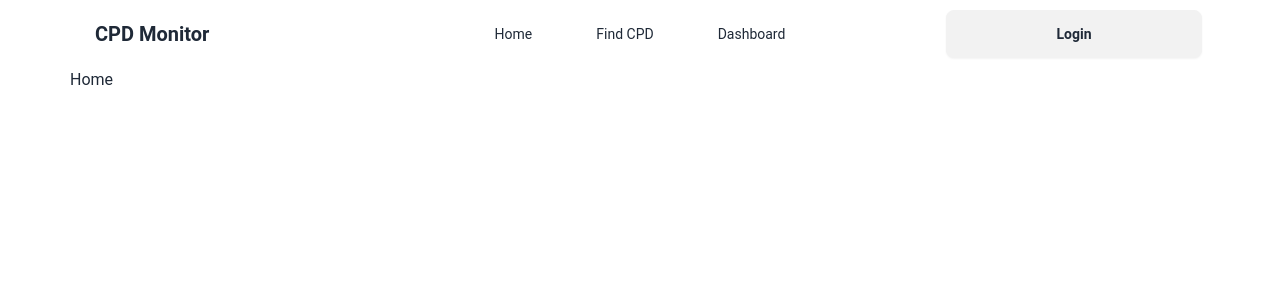
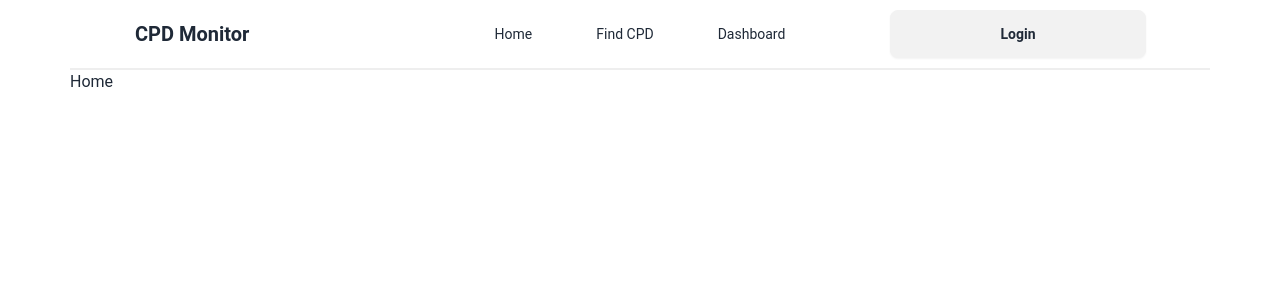
Before and after one commit to CPD-participation-monitor/client, a React (Vite) app: page / in a window 1280 px wide. Shown: the top 300 px of the page. Built offline with nearby package versions, Linux system fonts and the light colour scheme.

Commit message:
logout button fix - styles & container styles fix

```diff
--- a/src/components/Navbar.jsx
+++ b/src/components/Navbar.jsx
@@ -4,6 +4,8 @@ import { HOME_ROUTE, LOGIN_ROUTE, ENG_DASHBOARD_ROUTE, ADMIN_DASHBOARD_ROUTE, CP
 import { roles } from "../utils/constants";
 import { useSelector, useDispatch } from "react-redux";
 import { logout, reset } from "../features/auth/authSlice";
+import { ArrowRightStartOnRectangleIcon } from "@heroicons/react/24/outline";
+import { IconButton } from "@material-tailwind/react";
 
 const Navbar = () => {
 
@@ -23,8 +25,7 @@ const Navbar = () => {
     }, [user]);
 
     return (
-        <div className="container mx-auto">
-            <div className="navbar bg-base-100">
+        <div className="navbar md:container mx-auto bg-base-100 md:px-16 border-b-2 border-slate-100">
             <div className="navbar-start">
                 <div className="dropdown">
                     <div tabIndex={0} role="button" className="btn btn-ghost lg:hidden">
@@ -36,7 +37,7 @@ const Navbar = () => {
                         <li className="mx-4"><Link to={navLinkDashboard}>Dashboard</Link></li>
                     </ul>
                 </div>
-                    <Link to={HOME_ROUTE} className="btn btn-ghost text-xl text-center">CPD Monitor</Link>
+                <Link to={HOME_ROUTE} className="btn btn-ghost text-xl text-center px-0">CPD Monitor</Link>
             </div>
             <div className="navbar-center hidden lg:flex">
                 <ul className="menu menu-horizontal px-1">
@@ -46,16 +47,24 @@ const Navbar = () => {
                 </ul>
             </div>
             {user ? (
-                    <div className="navbar-end">
-                        <button className="btn md:btn-wide bg-red-500" onClick={onLogout}>Logout</button>
+                <>
+                    <div className="hidden md:flex navbar-end">
+                        <button className="btn bg-red-500 text-slate-800" onClick={onLogout}>Logout
+                            <ArrowRightStartOnRectangleIcon className="w-4 h-4" />
+                        </button>
                     </div>
+                    <div className="md:hidden navbar-end ">
+                        <IconButton variant='gradient' onClick={onLogout} color='red'>
+                            <ArrowRightStartOnRectangleIcon className="w-4 h-4" />
+                        </IconButton>
+                    </div>
+                </>
             ) : (
                 <div className="navbar-end">
                     <Link to={LOGIN_ROUTE} className="btn md:btn-wide">Login</Link>
                 </div>
             )}
         </div>
-        </div>
     )
 }
 
```
Lines whose indentation alone changed are shown as unchanged.
